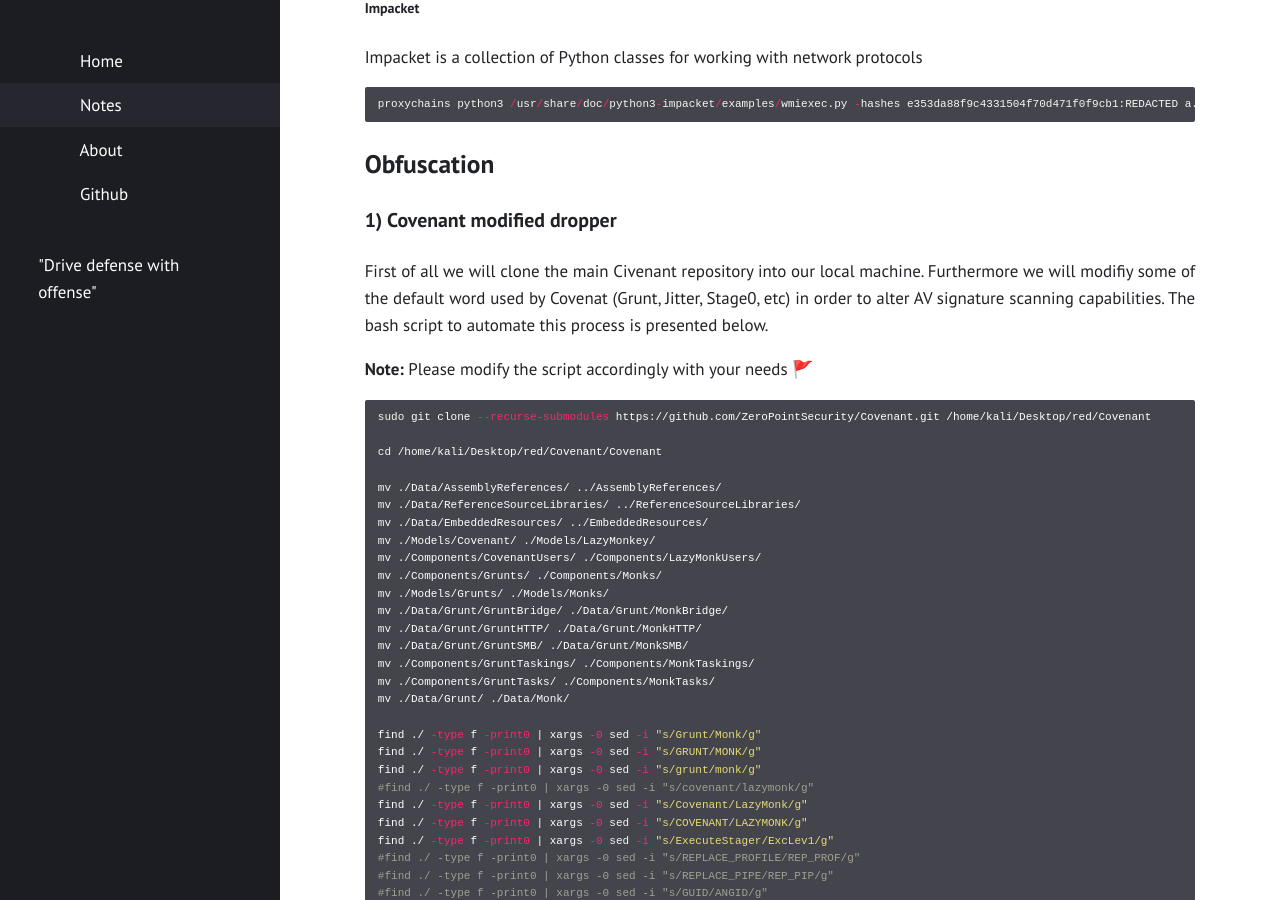
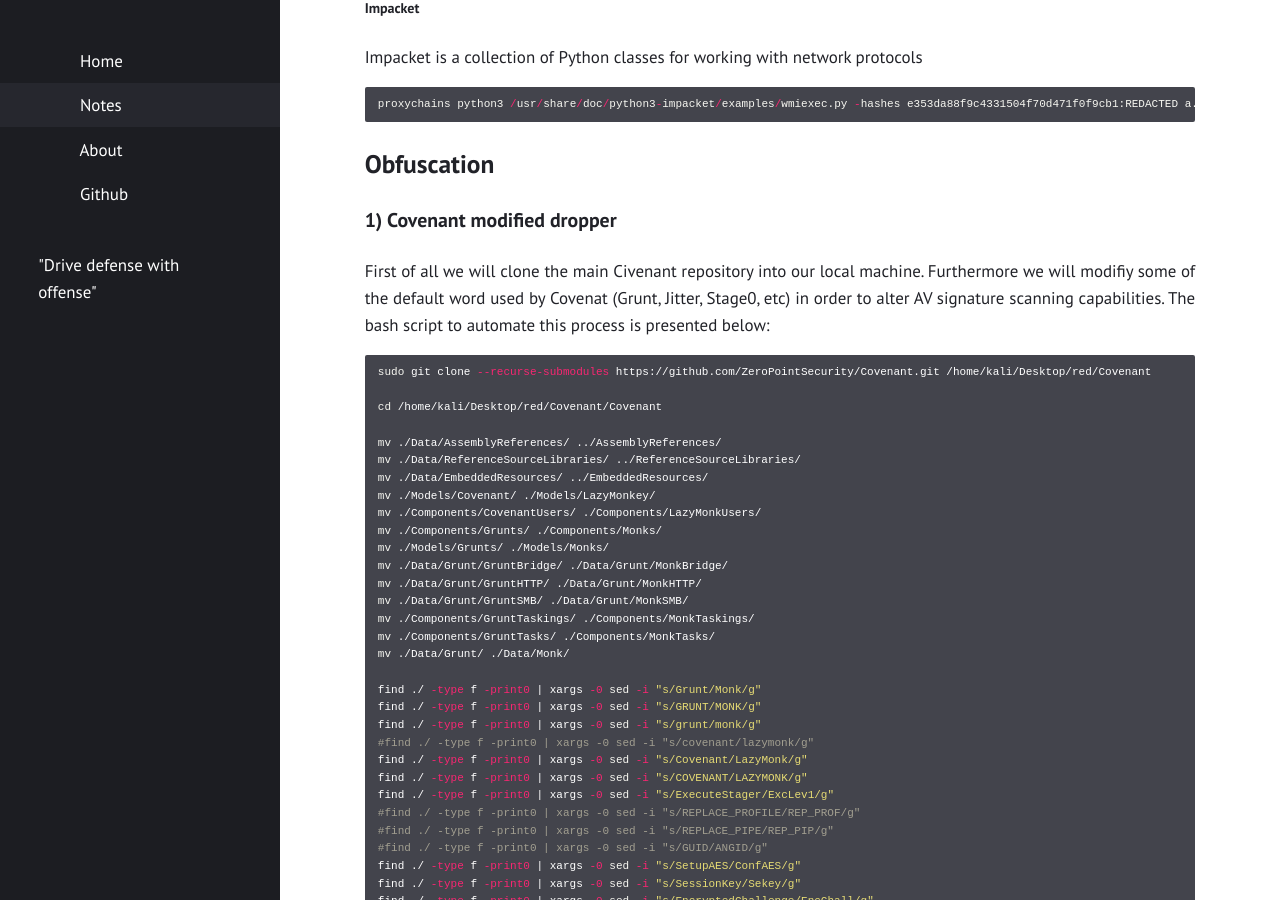
Before and after one commit to Fil88/Fil88.github.io, a Jekyll site: the page built from notes.md, in a window 1280 px wide and 900 px high, scrolled down 6286 px. Built offline with Jekyll 4.4.1, drawn with Linux system fonts in a browser that asks for light colours; some of the changed text lies outside the part shown.

Commit message:
Update notes.md

````diff
--- a/notes.md
+++ b/notes.md
@@ -334,9 +334,8 @@
 ### 1) Covenant modified dropper
 
 First of all we will clone the main Civenant repository into our local machine. Furthermore we will modifiy some of the default word used by Covenat
-(Grunt, Jitter, Stage0, etc) in order to alter AV signature scanning capabilities. The bash script to automate this process is presented below.
+(Grunt, Jitter, Stage0, etc) in order to alter AV signature scanning capabilities. The bash script to automate this process is presented below:
 
-__Note:__ Please modify the script accordingly with your needs 🚩
 
 ```sh
 sudo git clone --recurse-submodules https://github.com/ZeroPointSecurity/Covenant.git /home/kali/Desktop/red/Covenant
````
Also changed, not shown: other parts of notes.md (+4 -0 lines).
